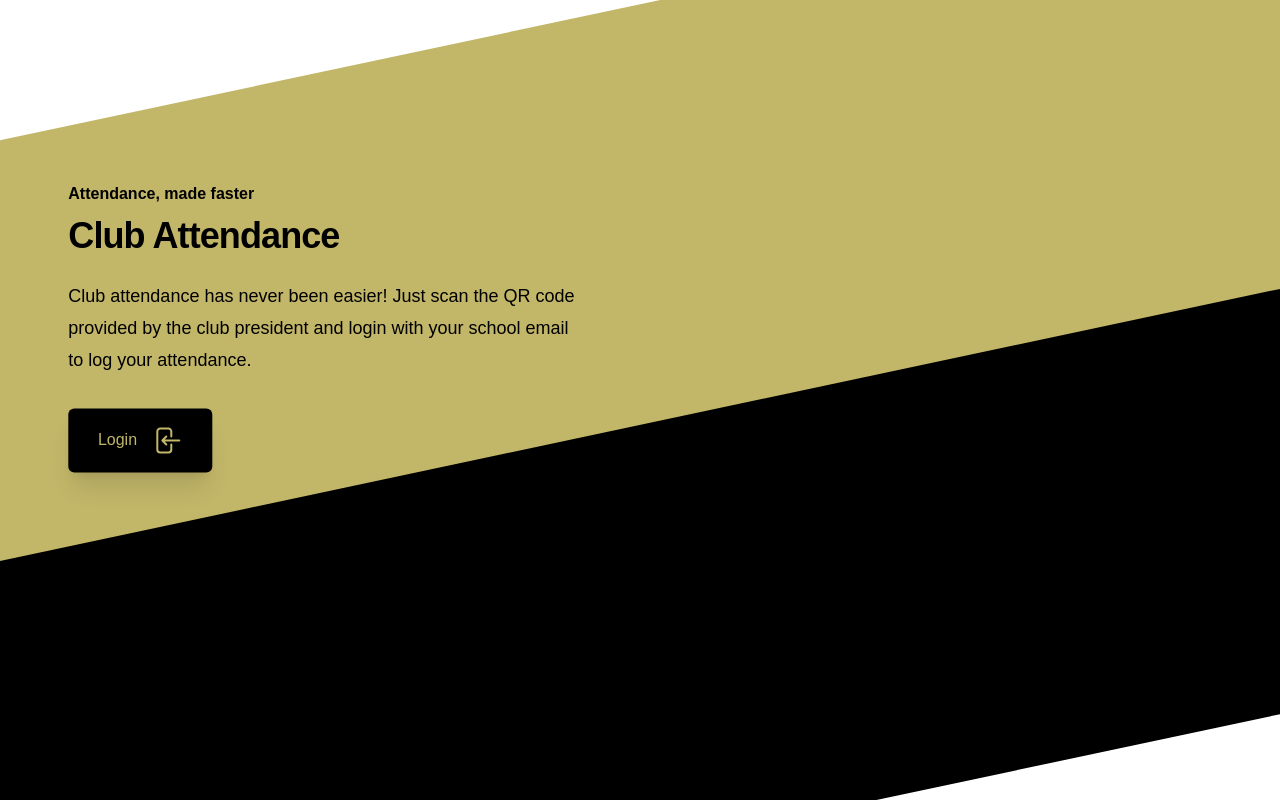
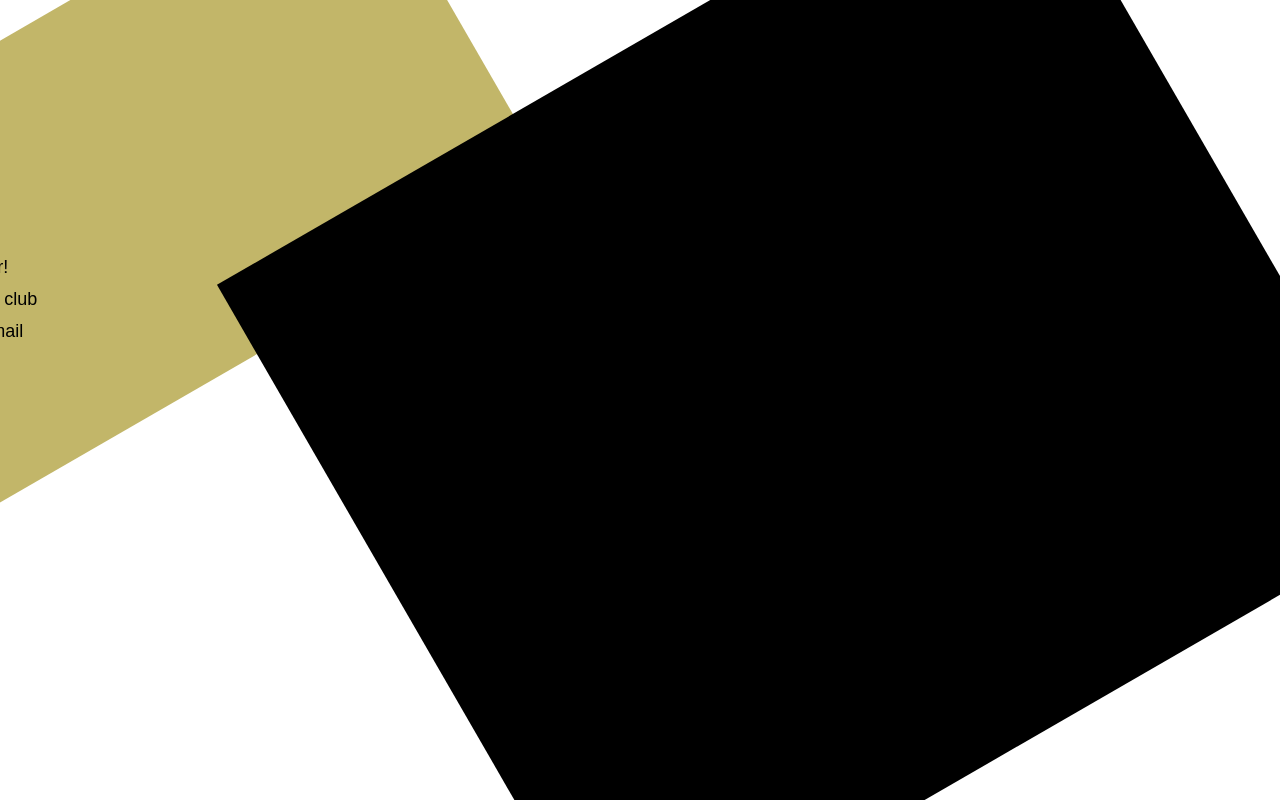
Before and after one commit to sitechtimes/club-attendance-frontend-v2, a Vue app: page / in a window 1280 px wide. Built offline with nearby package versions, Linux system fonts and the light colour scheme.

Commit message:
might be bad

```diff
--- a/src/views/Home.vue
+++ b/src/views/Home.vue
@@ -1,9 +1,9 @@
 <template>
   <div
-  class="w-screen h-screen overflow-hidden">
+  class="w-screen h-screen overflow-hidden flex">
     <div
-    class="py-80 pt-20 lg:pt-24 bg-[#c2b669]
-    w-[150vw] h-[2vh] origin-bottom -rotate-12 -ms-[20vw]
+    class="bg-[#c2b669]
+    w-[150vw] h-[50vh] origin-bottom -rotate-[30deg] -ms-[20vw]
     overflow-hidden"
     >
     <div class="mx-auto max-w-7xl px-6 lg:px-8 2xl:ml-40 ">
@@ -11,8 +11,8 @@
         class="mx-auto grid max-w-2xl grid-cols-1
         gap-x-8 gap-y-16 sm:gap-y-20 lg:mx-0 lg:max-w-none lg:grid-cols-2"
       >
-        <div class="lg:pr-8 lg:pt-4 rotate-12 ">
-          <div class="lg:max-w-lg">
+        <div class="lg:pr-8 lg:pt-4 rotate-[30deg]">
+          <div class="lg:max-w-lg ">
             <h2 class="text-base font-semibold leading-7 text-black">
               Attendance, made faster
             </h2>
@@ -44,8 +44,8 @@
       </div>
     </div>
   </div>
-  <div class="py-80 pt-20 lg:pt-24 bg-black
-    w-[150vw] h-[5vh] -rotate-12 -ms-[20vw]
+  <div class="bg-black
+    w-[160vw] h-[100vh] -rotate-[30deg] -ms-[20vw]
     overflow-hidden">
   </div>
   </div>
```
